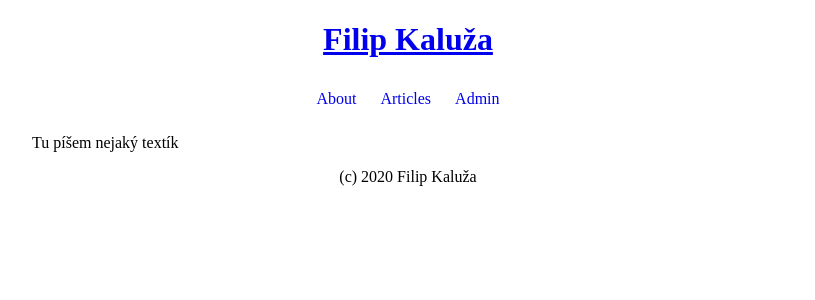
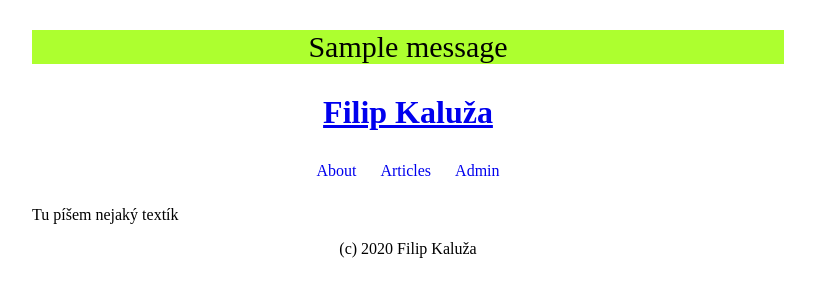
Before and after one commit to FilipKaluza/flask_app, a Flask app: page / in a window 1280 px wide. Shown: the top 300 px of the page, without its empty margins (232-1047 px from the left). Run offline with Flask 2, Linux system fonts and the light colour scheme; tables that the repository leaves empty hold one stand-in row (values such as "Sample post"); one stand-in notice (Sample message) is shown.

Commit message:
added flash messages and fix css

```diff
--- a/configs/default.py
+++ b/configs/default.py
@@ -1,3 +1,4 @@
 SECRET_KEY = b'\x1b\n\xc8\xa0\xcf\xd1\xear\x7f\xf3\xeas$\x05\xd1\xf7[!\x17\xd4\xab!p\xda'
 USERNAME = "admin"
 PASSWORD = "admin"
+DATABASE = "/vagrant/blog.db"
--- a/mdblog/app.py
+++ b/mdblog/app.py
@@ -1,11 +1,14 @@
 from flask import Flask, render_template
 from flask import g
-import sqlite3
-import os #pre congigs
+
 from flask import request ##pre login
 from flask import redirect ##pre login
 from flask import url_for
 from flask import session ## umožnuje prácu s cookies pre indentifikáciu usera
+from flask import flash
+
+import sqlite3
+import os #pre congigs
 
 flask_app = Flask(__name__)
 
@@ -22,9 +25,11 @@ def view_welcome_page():
 def view_about():
     return render_template("about.jinja")
 
+## Adminpage
 @flask_app.route('/admin/')
 def view_admin():
     if "logged" not in session: ## ak nie som lognutý
+        flash(u"You must be logged in", "danger")
         return redirect(url_for("view_login"))
     return render_template("admin.jinja")
 
@@ -42,9 +47,10 @@ def add_article():
     db = get_db()
     db.execute("insert into articles (title, content) values (?, ?)", [request.form.get("title"), request.form.get("content")])
     db.commit()
+    flash(u"Article was added", category="alert-success")
     return redirect(url_for("view_articles"))
 
-
+##Zobrazenie article
 @flask_app.route('/articles/<int:art_id>/')
 def view_article(art_id):
     db = get_db()
@@ -58,19 +64,24 @@ def view_article(art_id):
 def view_login():
     return render_template("login.jinja")
 
+##LOG IN
 @flask_app.route('/login/', methods=["POST"])
 def login_user():
     username = request.form["username"]
     password = request.form["password"]
     if username == flask_app.config["USERNAME"] and password == flask_app.config["PASSWORD"]:
         session["logged"] = True
+        flash(u"Login succesfull", category="success")
         return redirect(url_for("view_admin"))
     else:
+        flash("Invalid username or password", category="danger")
         return redirect(url_for("view_login"))
 
+##LOGOUT
 @flask_app.route('/logout/', methods=["POST"])
 def logout_user():
     session.pop("logged")
+    flash(u"You had been logged out", category="success")
     return redirect(url_for("view_welcome_page"))
 
 
--- a/mdblog/static/css/main.css
+++ b/mdblog/static/stylesheets/main.css
@@ -4,6 +4,7 @@ body {
 
 header {
     text-align: center;
+    color:green;
 }
 
 .nav {
@@ -26,3 +27,18 @@ header {
 footer {
     text-align: center;
 }
+
+/* flash*/
+
+.danger {
+    background: red;
+    font-size: 30px;
+    text-align: center;
+}
+
+.success {
+    background: greenyellow;
+    text-align: center;
+    width: 100%;
+    font-size: 30px;
+}
--- a/mdblog/templates/_head.jinja
+++ b/mdblog/templates/_head.jinja
@@ -1 +1 @@
-<link rel="stylesheet" type="text/css" href={{url_for("static", filename="css/main.css")}}>
+<link rel="stylesheet" type="text/css" href="{{url_for('static', filename='stylesheets/main.css') }}" >
--- a/mdblog/templates/_main.jinja
+++ b/mdblog/templates/_main.jinja
@@ -1,10 +1,19 @@
 <!doctype html>
 <html lang="en">
+
 
 <head>
     <title> {% block title %} {% endblock %} </title>
     {% include "_head.jinja" %}
 </head>
+
+{% with messages = get_flashed_messages(with_categories=True) %}
+    {% if messages %}
+        {% for category, message in messages %}
+            <p class="{{ category }}" > {{ message }} </p>
+        {% endfor %}
+    {% endif %}
+{% endwith %}
 
 <body>
 <header>
```
Also changed, not shown: blog.db.
